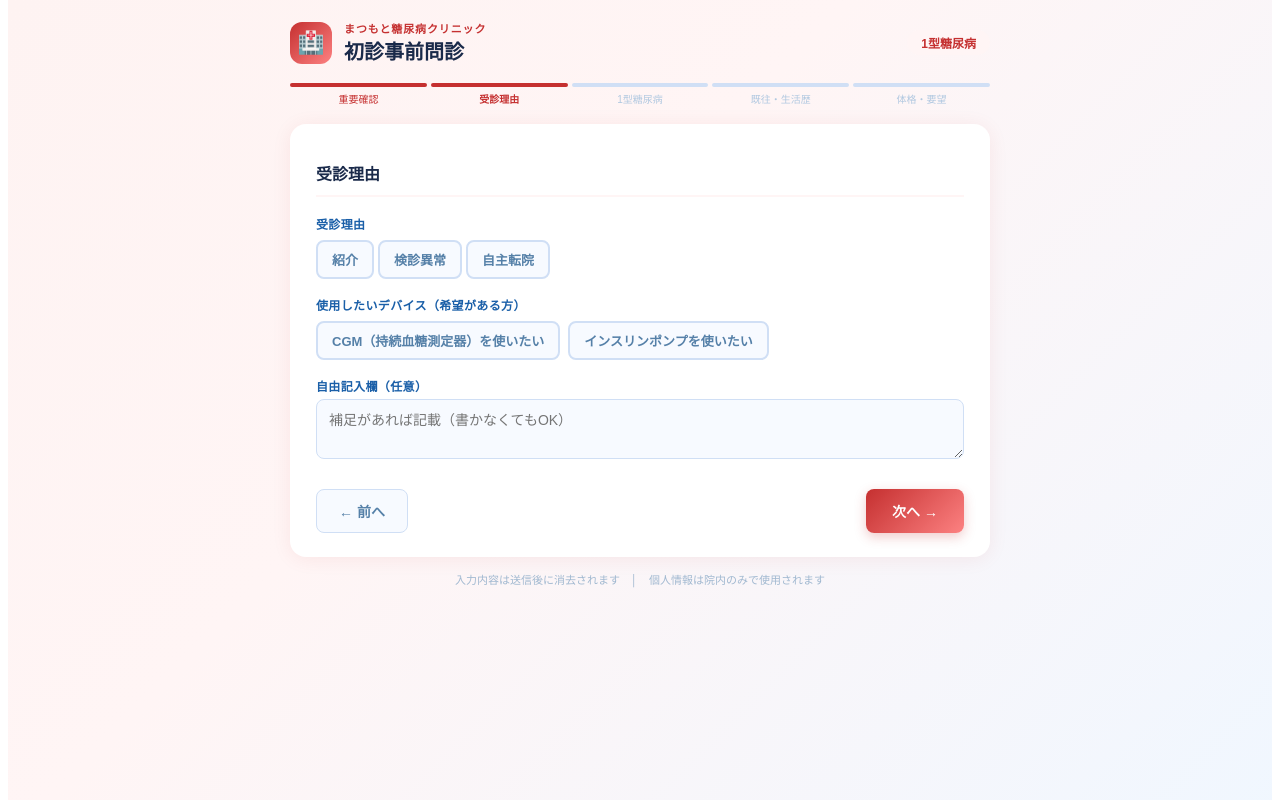
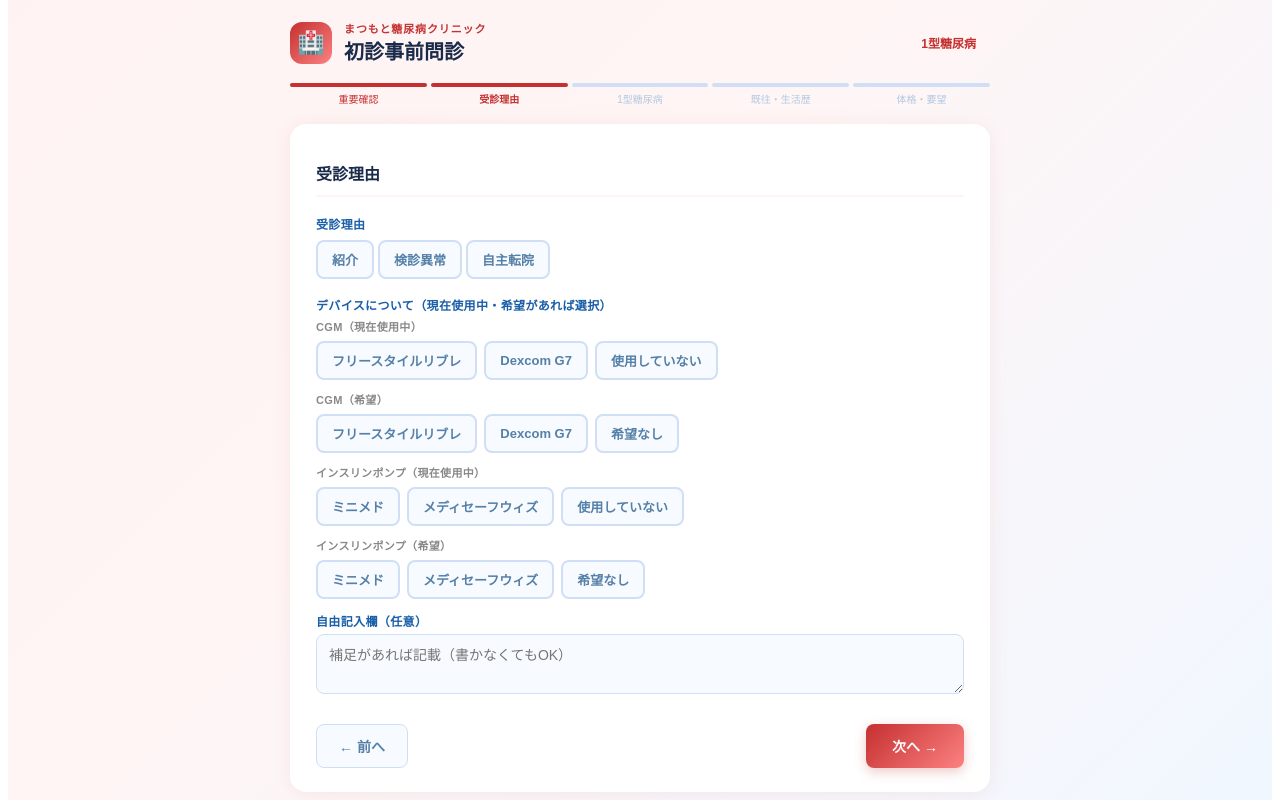
Before and after one commit to matsumotodmclinic/dm-clinic-karte, a Next.js app: page /t1d in a window 1280 px wide. Both pictures are taken after a click on the button "次へ →". Shown: the part 8-808 px from the top of the page. Built offline with nearby package versions, Linux system fonts and the light colour scheme.

Commit message:
Update T1DIntakeTool.js

```diff
--- a/components/T1DIntakeTool.js
+++ b/components/T1DIntakeTool.js
@@ -95,7 +95,6 @@ function AlcoholRow({ item, index, onChange, onRemove, showRemove }) {
 export default function T1DIntakeTool() {
   const [step, setStep]         = useState(0);
   const [data, setData]         = useState(initialData);
-  const [isNurse, setIsNurse]   = useState(false);
   const [result, setResult]     = useState("");
   const [loading, setLoading]   = useState(false);
   const [done, setDone]         = useState(false);
@@ -187,16 +186,18 @@ ${getCurrentMonth()}：（受診理由1〜2行）
 ＃HT（該当時のみ）
 ＃HL（該当時のみ）
 
+---------------------------------------------
 【アレルギー歴】
 【FH】DM(-/+) HT(-/+) APO(-/+) IHD(-/+)
 【飲酒歴】
 【喫煙歴】
-【眼科通院歴】
+【眼科通院歴】（通院中の場合：眼科名と網膜症の状況を記載）
 【健診】
 【ワクチン歴】（60歳以上のみ）
 【生活情報】（70歳以上は子供の状況も含む）
 【仕事】職業・活動量
 
+---------------------------------------------
 身長:○cm　初診時:○kg　20歳時:○kg　max体重○kg(○歳)
 診察にあたっての要望：
 `;
@@ -222,11 +223,7 @@ ${getCurrentMonth()}：（受診理由1〜2行）
 
       case 0: return (
         <div>
-          <div style={{display:"flex",gap:8,marginBottom:20,padding:"10px 14px",background:"#f0f4f8",borderRadius:10}}>
-            <span style={{fontSize:13,color:"#555",fontWeight:700,alignSelf:"center"}}>入力モード：</span>
-            <button style={btn(!isNurse,"#1a5fa8")} onClick={()=>setIsNurse(false)}>👤 患者入力</button>
-            <button style={btn(isNurse,"#6b3fa8")} onClick={()=>setIsNurse(true)}>👩‍⚕️ 看護師入力</button>
-          </div>
+
           <div style={{background:"#fff5f5",border:"2px solid #e53e3e",borderRadius:12,padding:"16px 20px",marginBottom:20}}>
             <div style={{fontSize:15,fontWeight:900,color:"#c53030",marginBottom:6}}>⚠️ 最初に必ず確認してください</div>
             <div style={{fontSize:13,color:"#742a2a",lineHeight:1.7}}>
@@ -287,11 +284,32 @@ ${getCurrentMonth()}：（受診理由1〜2行）
             </div>
           </div>)}
           <div style={{marginTop:8}}>
-            <label style={lbl()}>使用したいデバイス（希望がある方）</label>
-            <div style={{display:"flex",flexWrap:"wrap",gap:4,marginBottom:14}}>
-              {["CGM（持続血糖測定器）を使いたい","インスリンポンプを使いたい"].map(v=>(
-                <button key={v} style={btn(d.reason.deviceWish.includes(v),"#0f9668")} onClick={()=>{const a=d.reason.deviceWish;up("reason","deviceWish",a.includes(v)?a.filter(x=>x!==v):[...a,v]);}}>{v}</button>
-              ))}
+            <label style={lbl()}>デバイスについて（現在使用中・希望があれば選択）</label>
+            <div style={{marginBottom:10}}>
+              <label style={lbl({fontSize:11,color:"#888",marginBottom:4})}>CGM（現在使用中）</label>
+              <div style={{display:"flex",flexWrap:"wrap",gap:3,marginBottom:8}}>
+                {["フリースタイルリブレ","Dexcom G7","使用していない"].map(v=>(
+                  <button key={v} style={btn(d.reason.cgmCurrent===v,"#0f9668")} onClick={()=>up("reason","cgmCurrent",v)}>{v}</button>
+                ))}
+              </div>
+              <label style={lbl({fontSize:11,color:"#888",marginBottom:4})}>CGM（希望）</label>
+              <div style={{display:"flex",flexWrap:"wrap",gap:3,marginBottom:8}}>
+                {["フリースタイルリブレ","Dexcom G7","希望なし"].map(v=>(
+                  <button key={v} style={btn(d.reason.cgmWish===v,"#0f9668")} onClick={()=>up("reason","cgmWish",v)}>{v}</button>
+                ))}
+              </div>
+              <label style={lbl({fontSize:11,color:"#888",marginBottom:4})}>インスリンポンプ（現在使用中）</label>
+              <div style={{display:"flex",flexWrap:"wrap",gap:3,marginBottom:8}}>
+                {["ミニメド","メディセーフウィズ","使用していない"].map(v=>(
+                  <button key={v} style={btn(d.reason.pumpCurrent===v,"#553c9a")} onClick={()=>up("reason","pumpCurrent",v)}>{v}</button>
+                ))}
+              </div>
+              <label style={lbl({fontSize:11,color:"#888",marginBottom:4})}>インスリンポンプ（希望）</label>
+              <div style={{display:"flex",flexWrap:"wrap",gap:3}}>
+                {["ミニメド","メディセーフウィズ","希望なし"].map(v=>(
+                  <button key={v} style={btn(d.reason.pumpWish===v,"#553c9a")} onClick={()=>up("reason","pumpWish",v)}>{v}</button>
+                ))}
+              </div>
             </div>
             <label style={lbl()}>自由記入欄（任意）</label>
             <textarea style={{...inp(),minHeight:60,resize:"vertical"}} placeholder="補足があれば記載（書かなくてもOK）" value={d.reason.summary} onChange={e=>up("reason","summary",e.target.value)}/>
@@ -329,15 +347,7 @@ ${getCurrentMonth()}：（受診理由1〜2行）
               <button key={k} style={btn(d.disease[k])} onClick={()=>up("disease",k,!d.disease[k])}>{l}</button>
             ))}
           </div>
-          {isNurse && (
-            <div style={{background:"#fffff0",border:"2px solid #d69e2e",borderRadius:10,padding:"12px 16px",marginBottom:14}}>
-              <div style={{fontSize:13,fontWeight:800,color:"#744210",marginBottom:8}}>👩‍⚕️ 看護師確認事項</div>
-              <label style={{display:"flex",alignItems:"center",gap:8,cursor:"pointer",fontSize:14,color:"#744210",fontWeight:700}}>
-                <input type="checkbox" checked={d.disease.thyroidChecked} onChange={e=>up("disease","thyroidChecked",e.target.checked)} style={{width:18,height:18}}/>
-                甲状腺3項目の採血を追加した
-              </label>
-            </div>
-          )}
+
           <div style={sBox({background:"#faf5ff",border:"1.5px solid #d6bcfa"})}>
             <div style={{fontSize:13,fontWeight:800,color:"#553c9a",marginBottom:10}}>💼 障害年金について</div>
             <label style={lbl({color:"#553c9a"})}>現在の受給状況</label>
@@ -357,16 +367,7 @@ ${getCurrentMonth()}：（受診理由1〜2行）
                     <button key={v} style={btn(d.disease.pensionKosei===v,"#553c9a")} onClick={()=>up("disease","pensionKosei",v)}>{v}</button>
                   ))}
                 </div>
-                {d.disease.pensionKosei==="はい（加入していた）"&&(
-                  <div>
-                    <label style={lbl({color:"#553c9a"})}>受給の可能性</label>
-                    <div style={{display:"flex",flexWrap:"wrap",gap:3}}>
-                      {["CPR次第","受給困難（×）"].map(v=>(
-                        <button key={v} style={btn(d.disease.pensionPossibility===v,"#553c9a")} onClick={()=>up("disease","pensionPossibility",v)}>{v}</button>
-                      ))}
-                    </div>
-                  </div>
-                )}
+
               </div>
             )}
           </div>
@@ -444,9 +445,15 @@ ${getCurrentMonth()}：（受診理由1〜2行）
                   <button key={v} style={{...btn(d.history.eye===v),padding:"6px 10px",fontSize:12}} onClick={()=>up("history","eye",v)}>{v}</button>
                 ))}
               </div>
-              <input style={inp()} placeholder="その他の眼科名を入力"
+              <input style={{...inp(),marginBottom:8}} placeholder="その他の眼科名を入力"
                 value={["上尾こいけ眼科","おが・おおぐし眼科","上尾中央総合病院","おおたけ眼科","こしの眼科"].includes(d.history.eye)?"":d.history.eye}
                 onChange={e=>up("history","eye",e.target.value)}/>
+              <label style={lbl({fontSize:11})}>糖尿病網膜症の状況（分かる範囲で）</label>
+              <div style={{display:"flex",flexWrap:"wrap",gap:3}}>
+                {["網膜症なし","単純性網膜症","前増殖性網膜症","増殖性網膜症"].map(v=>(
+                  <button key={v} style={{...btn(d.history.retinopathy===v),padding:"6px 10px",fontSize:12}} onClick={()=>up("history","retinopathy",v)}>{v}</button>
+                ))}
+              </div>
             </div>
           )}
           {d.history.eyeVisiting!=="通院中"&&<div style={{marginBottom:14}}/>}
@@ -526,8 +533,7 @@ ${getCurrentMonth()}：（受診理由1〜2行）
             <div style={{fontSize:20,fontWeight:900,color:"#1a2a4a"}}>初診事前問診</div>
           </div>
           <div style={{marginLeft:"auto",display:"flex",alignItems:"center",gap:8}}>
-            {isNurse&&<span style={{fontSize:11,background:"#6b3fa8",color:"#fff",padding:"3px 10px",borderRadius:20,fontWeight:700}}>👩‍⚕️ 看護師モード</span>}
-            <span style={{fontSize:12,background:"#fff5f5",color:"#c53030",padding:"4px 14px",borderRadius:20,fontWeight:700}}>1型糖尿病</span>
+<span style={{fontSize:12,background:"#fff5f5",color:"#c53030",padding:"4px 14px",borderRadius:20,fontWeight:700}}>1型糖尿病</span>
           </div>
         </div>
       </div>
```
